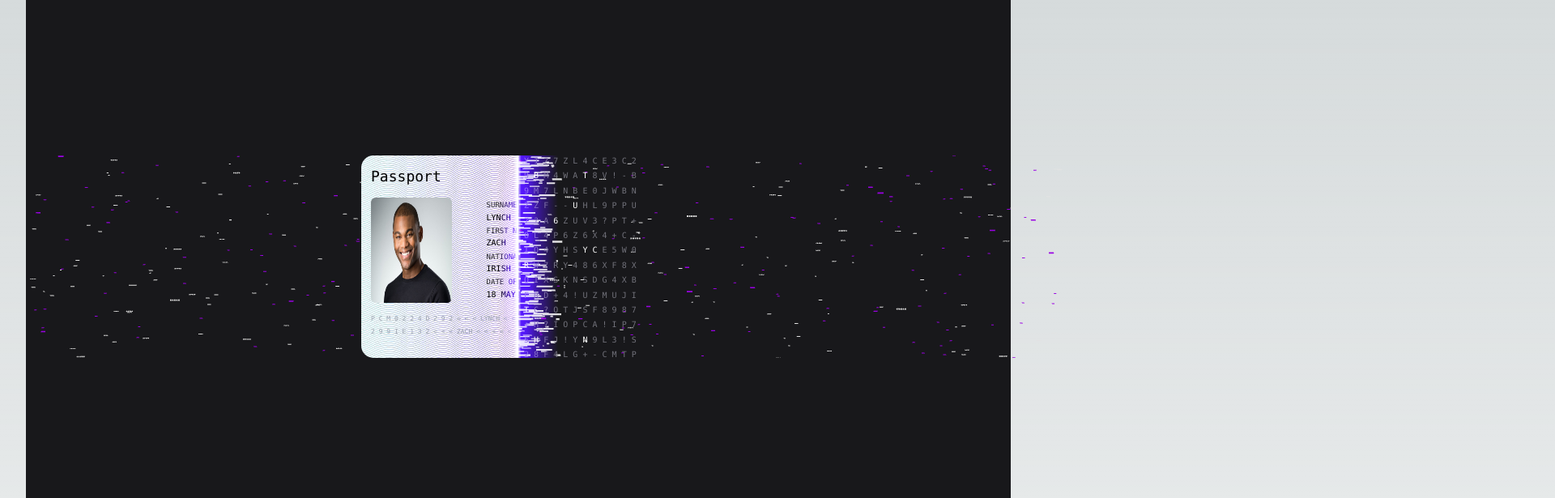
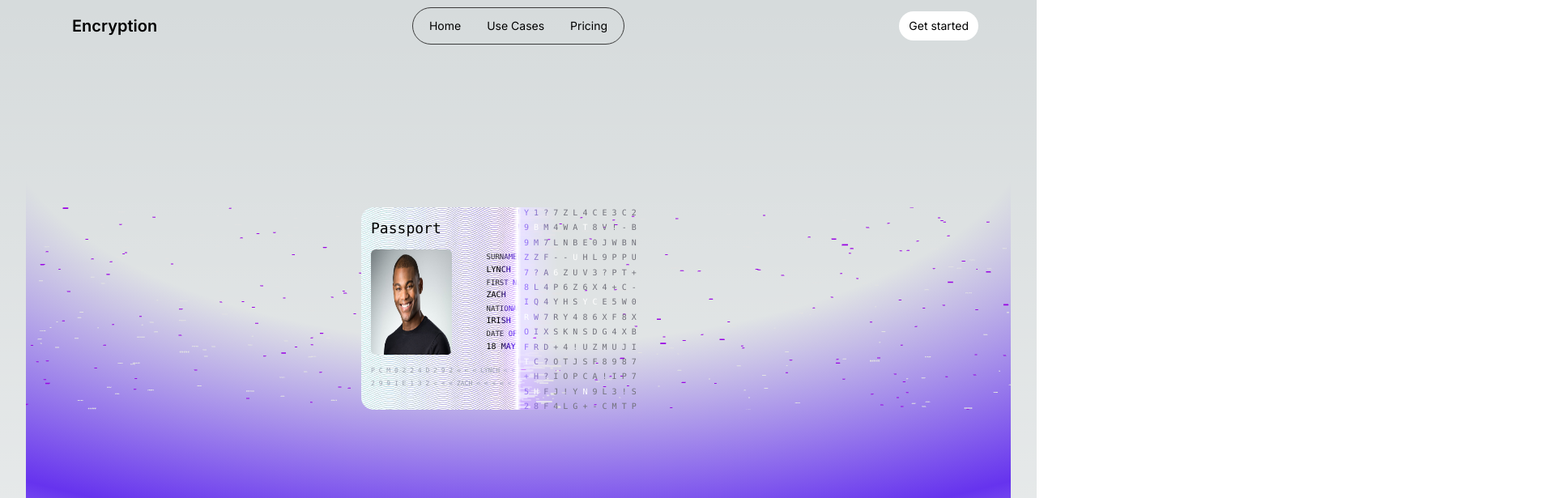
Before and after one commit to Marcus-Ayers/encrypt-animation, a Next.js app: page / in a window 1280 px wide. Shown: the top 615 px of the page at 81% size, 1920 px wide, since content can reach past the window. Built offline with nearby package versions, Linux system fonts and the light colour scheme.

Commit message:
added gradient, navbar, and text

```diff
--- a/app/globals.css
+++ b/app/globals.css
@@ -83,9 +83,9 @@ body {
   animation: marquee 70s linear infinite;
 }
 
-/* * {
-  overflow: hidden;
-} */
+* {
+  overflow-x: hidden;
+}
 
 @keyframes fadeIn {
   0% {
@@ -111,3 +111,16 @@ body {
 .fadeOut {
   animation: fadeOut 0.5s ease-out forwards;
 }
+
+* {
+  box-sizing: border-box;
+}
+
+.element {
+  background: radial-gradient(
+    140% 107.13% at 50% 10%,
+    transparent 37.41%,
+    #63e 69.27%,
+    #fff 100%
+  );
+}
--- a/app/layout.js
+++ b/app/layout.js
@@ -1,17 +1,98 @@
-import './globals.css'
-import { Inter } from 'next/font/google'
+import "./globals.css";
+import { Inter } from "next/font/google";
 
-const inter = Inter({ subsets: ['latin'] })
+const inter = Inter({ subsets: ["latin"] });
 
 export const metadata = {
-  title: 'Create Next App',
-  description: 'Generated by create next app',
-}
+  title: "Create Next App",
+  description: "Generated by create next app",
+};
 
 export default function RootLayout({ children }) {
   return (
     <html lang="en">
-      <body className={inter.className}>{children}</body>
+      <body className={inter.className}>
+        <div className="navbar max-w-[90vw] m-auto">
+          <div className="navbar-start">
+            <div className="dropdown ">
+              <label tabIndex={0} className="btn btn-ghost lg:hidden">
+                <svg
+                  xmlns="http://www.w3.org/2000/svg"
+                  className="h-5 w-5"
+                  fill="none"
+                  viewBox="0 0 24 24"
+                  stroke="currentColor"
+                >
+                  <path
+                    strokeLinecap="round"
+                    strokeLinejoin="round"
+                    strokeWidth="2"
+                    d="M4 6h16M4 12h8m-8 6h16"
+                  />
+                </svg>
+              </label>
+              <ul
+                tabIndex={0}
+                className="menu menu-sm dropdown-content mt-3 p-2 shadow bg-base-100 rounded-box w-52"
+              >
+                <li>
+                  <a>Item 1</a>
+                </li>
+                <li>
+                  <a>Parent</a>
+                  <ul className="p-2">
+                    <li>
+                      <a>Submenu 1</a>
+                    </li>
+                    <li>
+                      <a>Submenu 2</a>
+                    </li>
+                  </ul>
+                </li>
+                <li>
+                  <a>Item 3</a>
+                </li>
+              </ul>
+            </div>
+            <a className="btn btn-ghost normal-case text-xl">Encryption</a>
+          </div>
+          <div
+            className="navbar-center hidden lg:flex rounded-full"
+            style={{ border: "1px solid #3a3a3a" }}
+          >
+            <ul className="menu menu-horizontal py-1 px-1">
+              <li>
+                <a>Home</a>
+              </li>
+              <li>
+                <a>Use Cases</a>
+              </li>
+              {/* <li tabIndex={0}>
+                <details>
+                  <summary>Parent</summary>
+                  <ul className="p-2">
+                    <li>
+                      <a>Submenu 1</a>
+                    </li>
+                    <li>
+                      <a>Submenu 2</a>
+                    </li>
+                  </ul>
+                </details>
+              </li> */}
+              <li>
+                <a>Pricing</a>
+              </li>
+            </ul>
+          </div>
+          <div className="navbar-end">
+            <a className="hover:cursor-pointer p-2 px-3 text-sm bg-white text-black rounded-3xl hover:bg-gray-300">
+              Get started
+            </a>
+          </div>
+        </div>
+        {children}
+      </body>
     </html>
-  )
+  );
 }
--- a/app/page.js
+++ b/app/page.js
@@ -184,9 +184,10 @@ export default function Home() {
 
   return (
     <div className="">
-      <div className="m-auto h-[100vh] w-[95vw] bg-zinc-900 rounded-b-[50px] position-relative">
-        <div className="pt-48 position-relative">
-          <div className="absolute w-full h-[250px]">
+      <div>
+        <div className="m-auto element h-[90vh] w-[95vw] rounded-b-[50px] ">
+          <div className="pt-48 ">
+            <div className="absolute w-[95%] h-[250px]">
               <WindMap bearing={bearing} />
             </div>
             <div
@@ -227,10 +228,10 @@ export default function Home() {
                 {Object.keys(arrays).map((key) => (
                   <div
                     key={key}
-                  className="wrapText pl-2 text-[10px]"
+                    className="wrapText pl-2 text-[10px] overflow-hidden"
                     style={divStyle2}
                   >
-                  <p className="tracking-normal leading-[18.4px] -mt-[3px] font-mono">
+                    <p className="tracking-normal leading-[18.4px] -mt-[3px] font-mono ">
                       {arrays[key].array.map((char, index) =>
                         numArrays[key].indexes.includes(index) ? (
                           <span key={index} className="text-white">
@@ -260,6 +261,16 @@ export default function Home() {
               </div>
             </div>
           </div>
+          <div className="absolute bottom-[10%] left-[38%] flex flex-col items-center">
+            <h1 className="text-5xl bg-gradient-to-l from-gray-400 via-white to-gray-400 text-transparent bg-clip-text">
+              File Encryption
+            </h1>
+            <p className="mt-3 bg-gradient-to-l from-gray-400 via-white to-gray-400 text-transparent bg-clip-text max-w-sm text-center">
+              Effortlessly encrypt files at rest and in transit with minimal
+              changes to your code.
+            </p>
+          </div>
+        </div>
       </div>
       <div className="h-screen"></div>
     </div>
--- a/package.json
+++ b/package.json
@@ -25,6 +25,7 @@
     "three": "^0.153.0"
   },
   "devDependencies": {
-    "@types/node": "20.3.1"
+    "@types/node": "20.3.1",
+    "daisyui": "^3.1.0"
   }
 }
--- a/tailwind.config.js
+++ b/tailwind.config.js
@@ -15,5 +15,5 @@ module.exports = {
       },
     },
   },
-  plugins: [],
+  plugins: [require("daisyui")],
 };
```
Also changed, not shown: 1 other file (tests, documents, lock files or other folders). Lines whose indentation alone changed are shown as unchanged.
